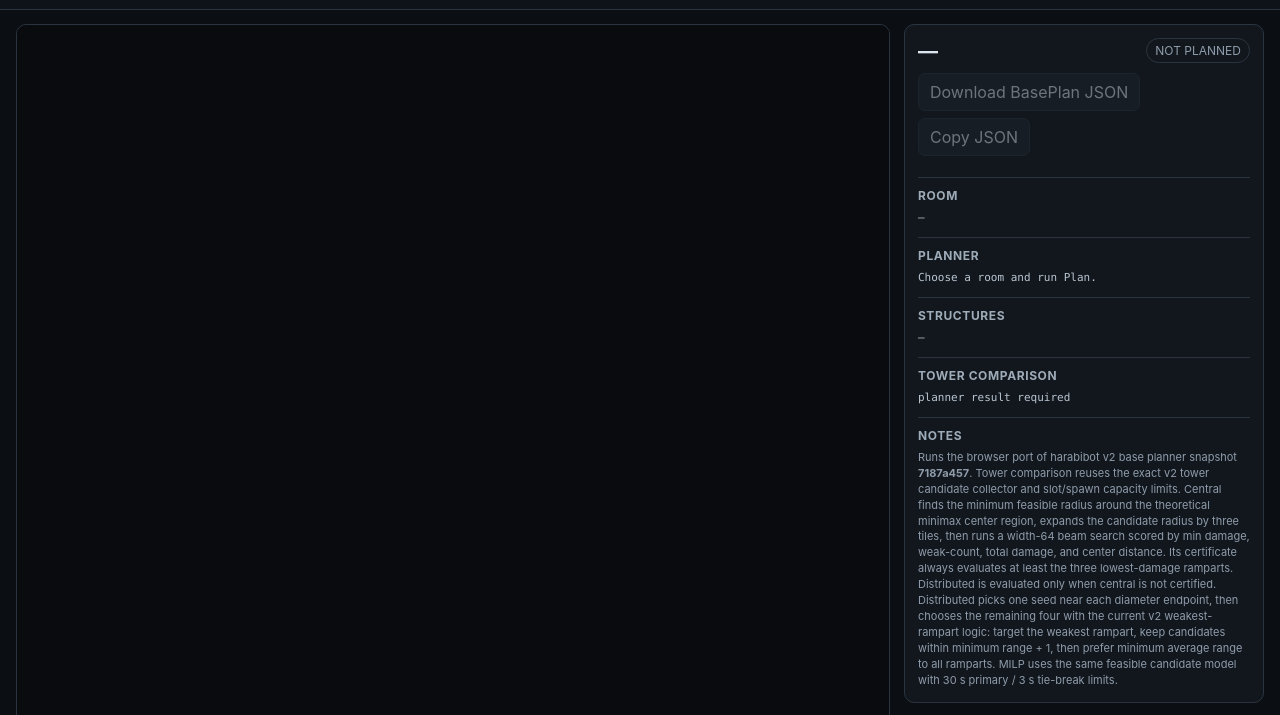
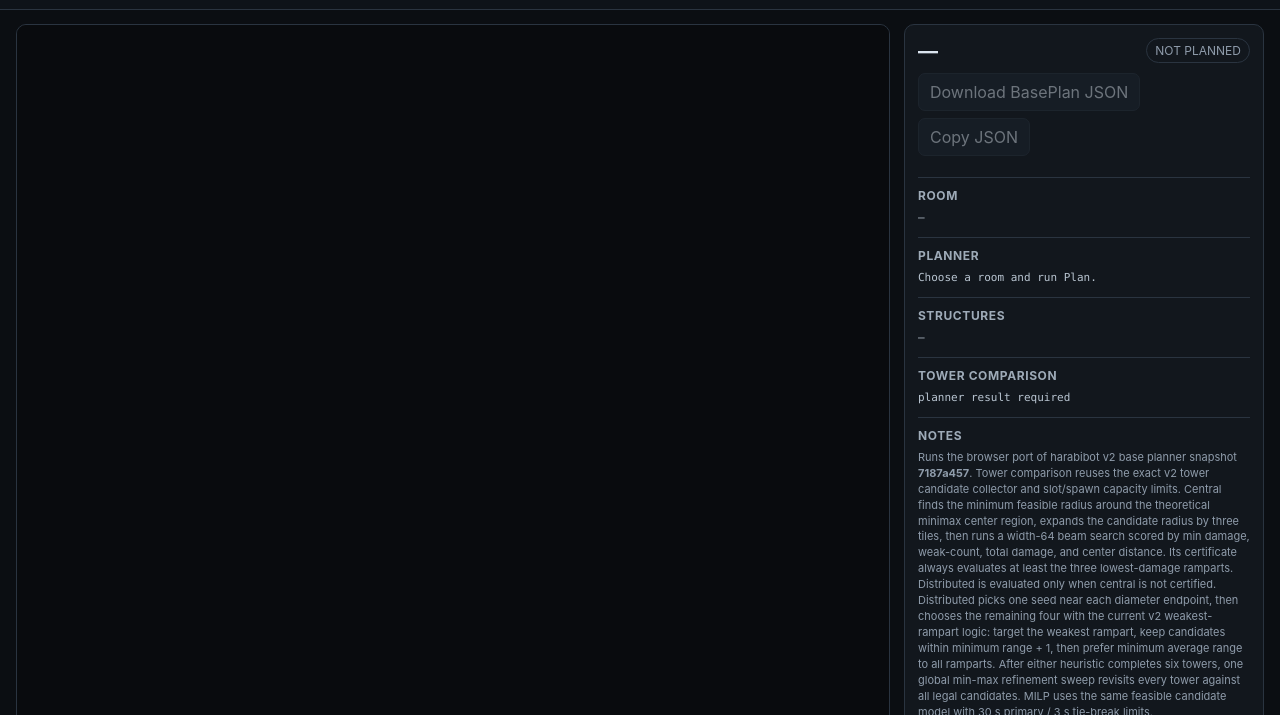
Before and after one commit to sy-harabi/screeps-harabibot_v2, a website: page experiment/tower-placement-comparison/index.html in a window 1280 px wide. Shown: the part 85-800 px from the top of the page. Drawn offline with Linux system fonts and the light colour scheme.

Commit message:
experiment: run global minmax refinement pass

```diff
--- a/experiment/tower-placement-comparison/index.html
+++ b/experiment/tower-placement-comparison/index.html
@@ -49,7 +49,7 @@ main{max-width:1500px;margin:auto;padding:14px 16px 30px}.controls{display:flex;
     <div class="section"><h3>Planner</h3><div id="plannerInfo" class="mono">Choose a room and run Plan.</div></div>
     <div class="section"><h3>Structures</h3><div id="counts" class="mono">—</div></div>
     <div class="section"><h3>Tower Comparison</h3><div id="towerOptInfo" class="mono">planner result required</div></div>
-    <div class="section"><h3>Notes</h3><div class="note">Runs the browser port of harabibot v2 base planner snapshot <b>7187a457</b>. Tower comparison reuses the exact v2 tower candidate collector and slot/spawn capacity limits. Central finds the minimum feasible radius around the theoretical minimax center region, expands the candidate radius by three tiles, then runs a width-64 beam search scored by min damage, weak-count, total damage, and center distance. Its certificate always evaluates at least the three lowest-damage ramparts. Distributed is evaluated only when central is not certified. Distributed picks one seed near each diameter endpoint, then chooses the remaining four with the current v2 weakest-rampart logic: target the weakest rampart, keep candidates within minimum range + 1, then prefer minimum average range to all ramparts. MILP uses the same feasible candidate model with 30 s primary / 3 s tie-break limits.</div></div>
+    <div class="section"><h3>Notes</h3><div class="note">Runs the browser port of harabibot v2 base planner snapshot <b>7187a457</b>. Tower comparison reuses the exact v2 tower candidate collector and slot/spawn capacity limits. Central finds the minimum feasible radius around the theoretical minimax center region, expands the candidate radius by three tiles, then runs a width-64 beam search scored by min damage, weak-count, total damage, and center distance. Its certificate always evaluates at least the three lowest-damage ramparts. Distributed is evaluated only when central is not certified. Distributed picks one seed near each diameter endpoint, then chooses the remaining four with the current v2 weakest-rampart logic: target the weakest rampart, keep candidates within minimum range + 1, then prefer minimum average range to all ramparts. After either heuristic completes six towers, one global min-max refinement sweep revisits every tower against all legal candidates. MILP uses the same feasible candidate model with 30 s primary / 3 s tie-break limits.</div></div>
   </div>
 </div>
 <div class="footer">Map data: live shardSeason room API. Structure sprites: admon84/screeps-room-planner (MIT). Extension rendering uses the official Screeps renderer extension texture/border assets and falls back to the same circle geometry if those assets cannot load.</div>
@@ -67,5 +67,6 @@ main{max-width:1500px;margin:auto;padding:14px 16px 30px}.controls{display:flex;
 <script src="./planner-layout-part-6.js"></script>
 <script src="./rooms.js"></script>
 <script src="./app-core.js"></script>
+<script src="./app-refine.js"></script>
 <script src="./app-ui.js"></script>
 </body></html>
```
